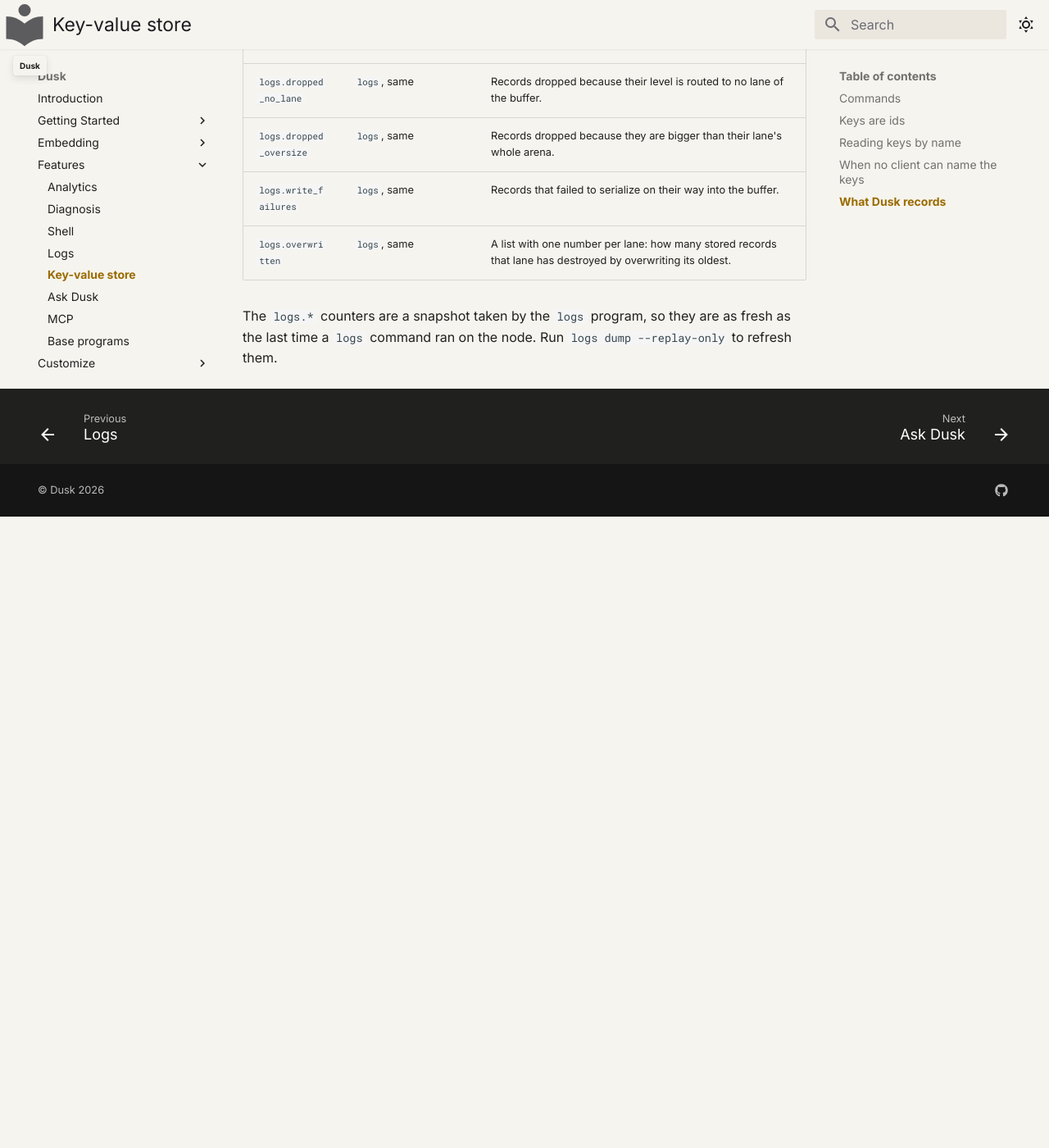
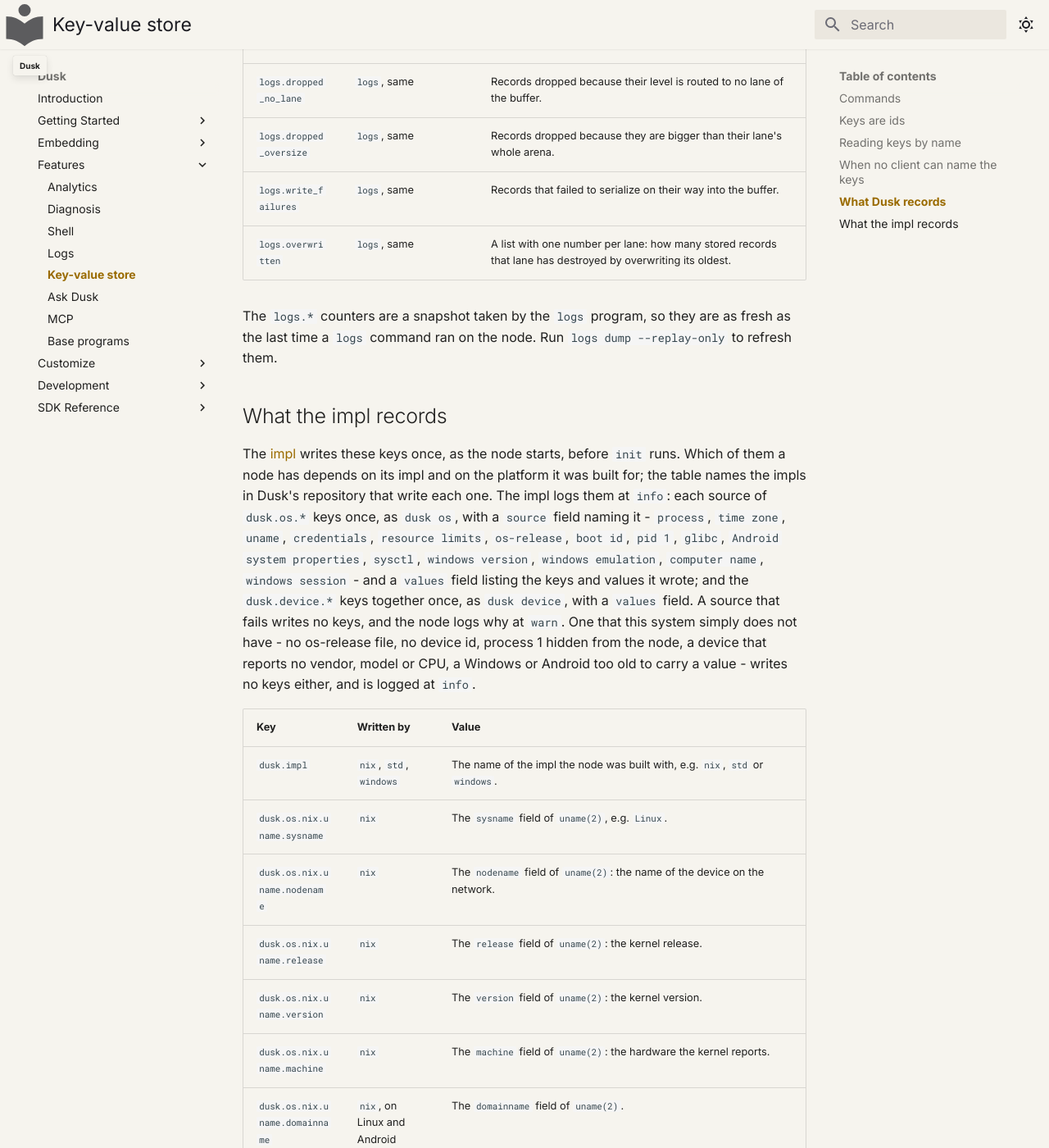
Before and after one commit to tomerze/dusk, an MkDocs documentation site: the page built from docs/docs/features/kvs.md, in a window 1280 px wide and 1400 px high, scrolled down 2903 px. Shown: the whole window at 82% size. Built offline with MkDocs 1.6.1 and Material for MkDocs 9.7.7, drawn with Linux system fonts in a browser that asks for light colours; comment, search, counter and statistics services are not loaded; before the commit the page ends 3533 px from its top, so only the background shows below that; some of the changed text lies outside the part shown.

Commit message:
Update docs for the keys the impl writes into the kvs
The kvs page gains a "What the impl records" section. Its opening paragraph says that which keys a node has depends on its impl and on the platform it was built for, and that the table names the impls in Dusk's repository that write each one; that the impl logs each source of dusk.os.* keys once as `dusk os`, naming every source, and the dusk.device.* keys together once as `dusk device`; and what happens when a source fails, which writes no keys and is logged at warn, or is one this system does not have - no os-release file, no device id, process 1 hidden from the node, a device that reports no vendor, model or CPU, a Windows or Android too old to carry a value - which writes no keys either and is logged at info.

The table's Written by column names the impls - nix, std, windows - rather than saying every impl, since the page can only speak for the impls in Dusk's repository; for the same reason the values of dusk.impl are given as examples. It lists dusk.impl and the keys of uname, os-release, Android's build and device system properties, the Apple version sysctls, and the Windows version with its revision, edition and display version.

```diff
--- a/docs/docs/features/kvs.md
+++ b/docs/docs/features/kvs.md
@@ -125,3 +125,51 @@
 The `logs.*` counters are a snapshot taken by the `logs` program, so they are
 as fresh as the last time a `logs` command ran on the node. Run `logs dump
 --replay-only` to refresh them.
+
+## What the impl records
+
+The [impl](../getting-started/concepts/drivers-and-impls.md) writes these keys
+once, as the node starts, before `init` runs. Which of them a node has depends
+on its impl and on the platform it was built for; the table names the impls in
+Dusk's repository that write each one. The impl logs them at `info`: each source
+of `dusk.os.*` keys once, as `dusk os`, with a `source` field naming it -
+`process`, `time zone`, `uname`, `credentials`, `resource limits`, `os-release`,
+`boot id`, `pid 1`, `glibc`, `Android system properties`, `sysctl`,
+`windows version`, `windows emulation`, `computer name`, `windows session` - and
+a `values` field listing the keys and values it wrote; and the `dusk.device.*`
+keys together once, as `dusk device`, with a `values` field. A source that fails
+writes no keys, and the node logs why at `warn`. One that this system simply
+does not have - no os-release file, no device id, process 1 hidden from the
+node, a device that reports no vendor, model or CPU, a Windows or Android too
+old to carry a value - writes no keys either, and is logged at `info`.
+
+| Key | Written by | Value |
+|-----|------------|-------|
+| `dusk.impl` | `nix`, `std`, `windows` | The name of the impl the node was built with, e.g. `nix`, `std` or `windows`. |
+| `dusk.os.nix.uname.sysname` | `nix` | The `sysname` field of `uname(2)`, e.g. `Linux`. |
+| `dusk.os.nix.uname.nodename` | `nix` | The `nodename` field of `uname(2)`: the name of the device on the network. |
+| `dusk.os.nix.uname.release` | `nix` | The `release` field of `uname(2)`: the kernel release. |
+| `dusk.os.nix.uname.version` | `nix` | The `version` field of `uname(2)`: the kernel version. |
+| `dusk.os.nix.uname.machine` | `nix` | The `machine` field of `uname(2)`: the hardware the kernel reports. |
+| `dusk.os.nix.uname.domainname` | `nix`, on Linux and Android | The `domainname` field of `uname(2)`. |
+| `dusk.os.linux.os_release.<key>` | `nix`, on Linux | Seven entries of [os-release](https://www.freedesktop.org/software/systemd/man/latest/os-release.html) - `name`, `pretty_name`, `id`, `id_like`, `version`, `version_id` and `version_codename` - each `<key>` the entry's name in lower case and the value without its quotes, e.g. `dusk.os.linux.os_release.id` is `ubuntu`, `dusk.os.linux.os_release.version_id` is `24.04`. The file is `/etc/os-release`, or `/usr/lib/os-release` when that does not exist. |
+| `dusk.os.android.release` | `nix`, on Android | The `ro.build.version.release` system property: the Android version, e.g. `14`. |
+| `dusk.os.android.sdk` | `nix`, on Android | The `ro.build.version.sdk` system property, as a number: the API level, e.g. `34`. |
+| `dusk.os.android.security_patch` | `nix`, on Android | The `ro.build.version.security_patch` system property, e.g. `2024-05-05`. |
+| `dusk.os.android.incremental` | `nix`, on Android | The `ro.build.version.incremental` system property: the build's incremental version. |
+| `dusk.os.android.model` | `nix`, on Android | The `ro.product.model` system property: the device model, e.g. `Pixel 8`. |
+| `dusk.os.android.manufacturer` | `nix`, on Android | The `ro.product.manufacturer` system property, e.g. `Google`. |
+| `dusk.os.android.fingerprint` | `nix`, on Android | The `ro.build.fingerprint` system property: the one string that names the exact build the device runs. |
+| `dusk.os.android.brand` | `nix`, on Android | The `ro.product.brand` system property, e.g. `google`. |
+| `dusk.os.android.build_type` | `nix`, on Android | The `ro.build.type` system property: which kind of build the device runs - a release build, a debuggable one, or an engineering one (`eng`). |
+| `dusk.os.android.abi_list` | `nix`, on Android | The `ro.product.cpu.abilist` system property: the ABIs the device runs, e.g. `arm64-v8a,armeabi-v7a,armeabi`. |
+| `dusk.os.macos.product_version` | `nix`, on macOS | The `kern.osproductversion` sysctl, e.g. `14.5`. |
+| `dusk.os.macos.build_version` | `nix`, on macOS | The `kern.osversion` sysctl, e.g. `23F79`. |
+| `dusk.os.ios.product_version` | `nix`, on iOS | The `kern.osproductversion` sysctl. |
+| `dusk.os.ios.build_version` | `nix`, on iOS | The `kern.osversion` sysctl. |
+| `dusk.os.windows.major_version` | `windows` | The Windows major version, as a number, e.g. `10`. |
+| `dusk.os.windows.minor_version` | `windows` | The Windows minor version, as a number, e.g. `0`. |
+| `dusk.os.windows.build_number` | `windows` | The Windows build number, as a number, e.g. `22631`. |
+| `dusk.os.windows.revision` | `windows` | The update build revision (`UBR`), as a number: the `4169` in `22631.4169`, which says which cumulative update is installed. |
+| `dusk.os.windows.edition` | `windows` | The `EditionID`, e.g. `Professional`, `Core`, `ServerStandard`. |
+| `dusk.os.windows.display_version` | `windows` | The `DisplayVersion`, e.g. `23H2`. Windows before 20H2 has none. |
```
